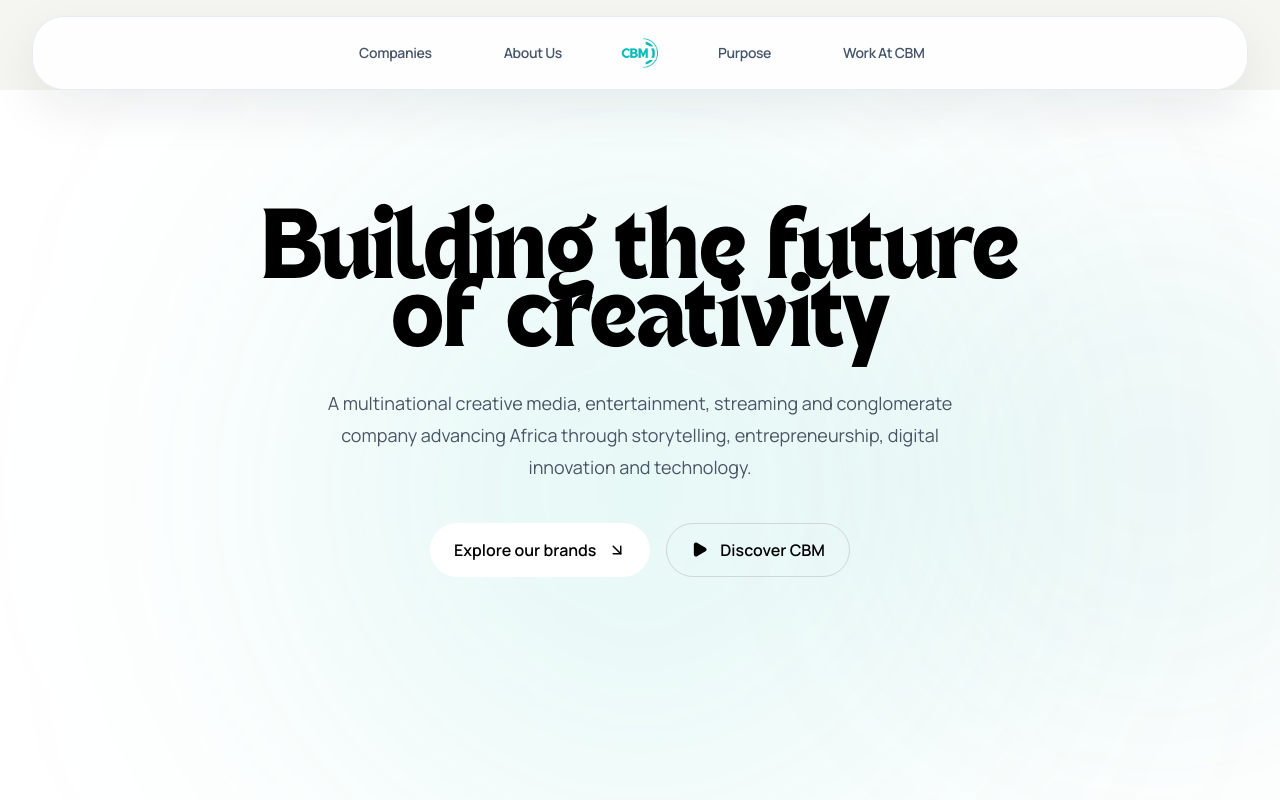
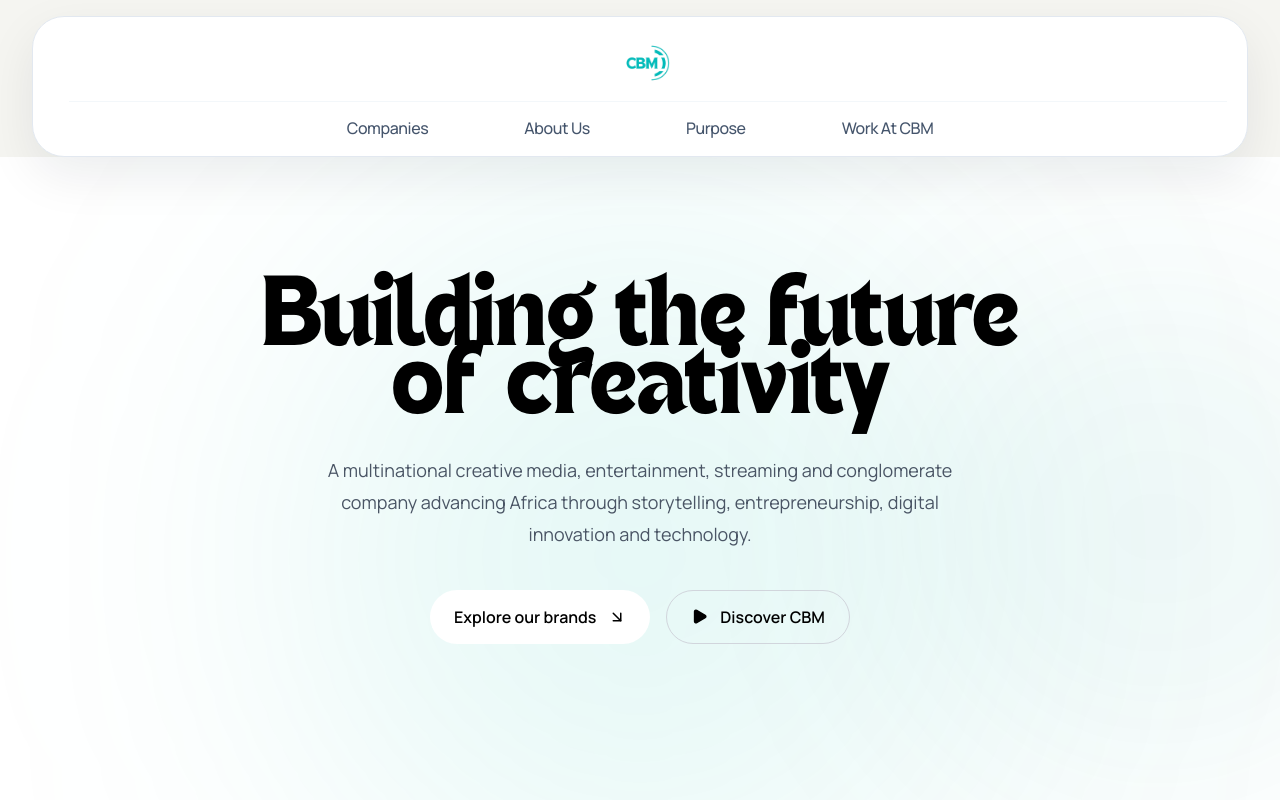
Before and after one commit to CBM-GROUP/cbmgroup-landingpage, a Next.js app: page / in a window 1280 px wide. Shown: the top 800 px of the page. Built offline with nearby package versions, Linux system fonts and the light colour scheme.

Commit message:
updates in header

```diff
--- a/src/components/landing/Header.tsx
+++ b/src/components/landing/Header.tsx
@@ -11,82 +11,46 @@
   const [open, setOpen] = useState(false);
   const pathname = usePathname();
 
-  const leftNavItems = navItems.slice(0, 2);
-  const rightNavItems = navItems.slice(2);
-
   return (
     <header className="sticky inset-x-0 top-0 z-[100] shrink-0 isolate">
       <div className="mx-auto w-full max-w-7xl px-4 pt-4 sm:px-6 lg:px-8">
-        <nav className="rounded-[2rem] border border-slate-200/80 bg-white/90 px-5 py-3.5 shadow-[0_18px_50px_rgba(15,23,42,0.08)] backdrop-blur-xl sm:px-8">
-          {/* Desktop Layout: Split Navigation around Center Logo */}
-          <div className="hidden md:grid md:grid-cols-[1fr_auto_1fr] md:items-center">
-            {/* Left Nav Links */}
-            <div className="flex items-center justify-end gap-6 lg:gap-10">
-              {leftNavItems.map((item) => {
+        <nav className="flex w-full flex-col items-center rounded-[2rem] border border-slate-200 bg-white px-5 py-4 shadow-[0_18px_50px_rgba(15,23,42,0.08)] backdrop-blur-xl">
+          {/* Top Logo Container */}
+          <div className="w-full flex items-center justify-between gap-4">
+            <div className="flex items-center">
+              <button
+                onClick={() => setOpen((value) => !value)}
+                className="text-slate-900 md:hidden"
+                aria-label="Toggle navigation"
+              >
+                {open ? <X /> : <Menu />}
+              </button>
+            </div>
+
+            <div className="flex flex-1 p-1 justify-center border-b border-slate-100/80 pb-3">
+              <Link href="/" prefetch={false} className="inline-flex items-center">
+                <img src="/logo.png" alt="CBM Group logo" className="h-13 w-auto" />
+              </Link>
+            </div>
+          </div>
+
+          {/* Navigation Links Row - Spaced between Companies, About Us, Purpose, Work At CBM */}
+          <div className="mt-3.5 w-full hidden md:flex items-center justify-center gap-12 sm:gap-16 lg:gap-24">
+            {navItems.map((item) => {
               const isActive = pathname === item.href || (item.href !== "/" && pathname?.startsWith(item.href));
               return (
                 <Link
                   key={item.href}
                   href={item.href}
                   prefetch={false}
-                    className={`text-sm font-semibold tracking-tight transition-all duration-200 px-4 py-2 rounded-full ${
-                      isActive
-                        ? "text-slate-950 bg-slate-100 shadow-xs"
-                        : "text-slate-600 hover:text-slate-950 hover:bg-slate-50"
+                  className={`text-base font-medium tracking-tight transition ${
+                    isActive ? "text-slate-950 font-semibold" : "text-slate-600 hover:text-slate-950"
                   }`}
                 >
                   {item.label}
                 </Link>
               );
             })}
-            </div>
-
-            {/* Center Logo */}
-            <div className="flex items-center justify-center px-6 lg:px-10">
-              <Link href="/" prefetch={false} className="inline-flex items-center group">
-                <img
-                  src="/logo.png"
-                  alt="CBM Group logo"
-                  className="h-11 w-auto transition-transform duration-200 group-hover:scale-105"
-                />
-              </Link>
-            </div>
-
-            {/* Right Nav Links */}
-            <div className="flex items-center justify-start gap-6 lg:gap-10">
-              {rightNavItems.map((item) => {
-                const isActive = pathname === item.href || (item.href !== "/" && pathname?.startsWith(item.href));
-                return (
-                  <Link
-                    key={item.href}
-                    href={item.href}
-                    prefetch={false}
-                    className={`text-sm font-semibold tracking-tight transition-all duration-200 px-4 py-2 rounded-full ${
-                      isActive
-                        ? "text-slate-950 bg-slate-100 shadow-xs"
-                        : "text-slate-600 hover:text-slate-950 hover:bg-slate-50"
-                    }`}
-                  >
-                    {item.label}
-                  </Link>
-                );
-              })}
-            </div>
-          </div>
-
-          {/* Mobile Header Bar */}
-          <div className="flex items-center justify-between md:hidden">
-            <Link href="/" prefetch={false} className="inline-flex items-center">
-              <img src="/logo.png" alt="CBM Group logo" className="h-10 w-auto" />
-            </Link>
-
-            <button
-              onClick={() => setOpen((value) => !value)}
-              className="text-slate-900 p-2 rounded-xl hover:bg-slate-100 transition"
-              aria-label="Toggle navigation"
-            >
-              {open ? <X className="h-6 w-6" /> : <Menu className="h-6 w-6" />}
-            </button>
           </div>
         </nav>
 
@@ -99,7 +63,7 @@
               exit={{ opacity: 0, y: -10 }}
               className="mt-2 rounded-[1.5rem] border border-slate-200 bg-white p-5 shadow-[0_16px_40px_rgba(15,23,42,0.08)] backdrop-blur-xl md:hidden"
             >
-              <div className="flex flex-col gap-3">
+              <div className="flex flex-col gap-4">
                 {navItems.map((item) => {
                   const isActive = pathname === item.href || (item.href !== "/" && pathname?.startsWith(item.href));
                   return (
@@ -108,8 +72,8 @@
                       href={item.href}
                       prefetch={false}
                       onClick={() => setOpen(false)}
-                      className={`text-base font-semibold px-4 py-2.5 rounded-xl transition ${
-                        isActive ? "text-slate-950 bg-slate-100" : "text-slate-600 hover:text-slate-950 hover:bg-slate-50"
+                      className={`text-base font-medium transition ${
+                        isActive ? "text-slate-950 font-semibold" : "text-slate-600 hover:text-slate-950"
                       }`}
                     >
                       {item.label}
```
Lines whose indentation alone changed are shown as unchanged.
